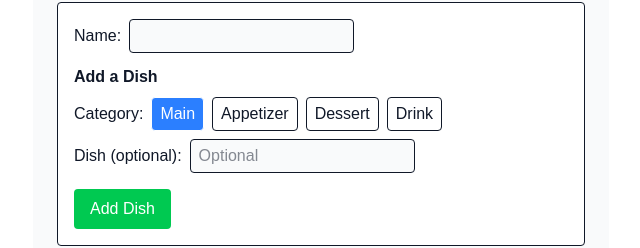
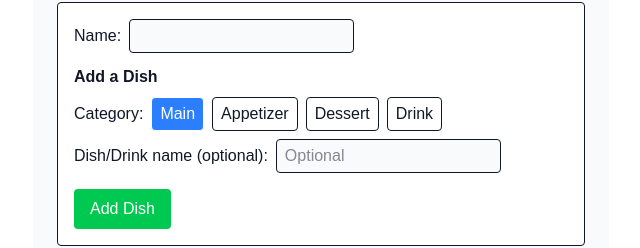
Before and after one commit to nevesdme/Potluck-app, a Next.js app: page / in a window 1280 px wide. Shown: the part 212-460 px from the top of the page, without its empty margins (319-959 px from the left). Built offline with nearby package versions, Linux system fonts and the light colour scheme; no server answers; the database is empty.

Commit message:
Change Dish(Option) to Dish/Drink

```diff
--- a/app/page.tsx
+++ b/app/page.tsx
@@ -178,7 +178,7 @@ export default function Page() {
 
                     {/* Dish name */}
                     <label className="block mb-2">
-                        Dish (optional):
+                        Dish/Drink name (optional):
                         <input
                             type="text"
                             className="ml-2 border rounded px-2 py-1 bg-gray-50 dark:bg-gray-600 text-gray-900 dark:text-gray-100"
```
